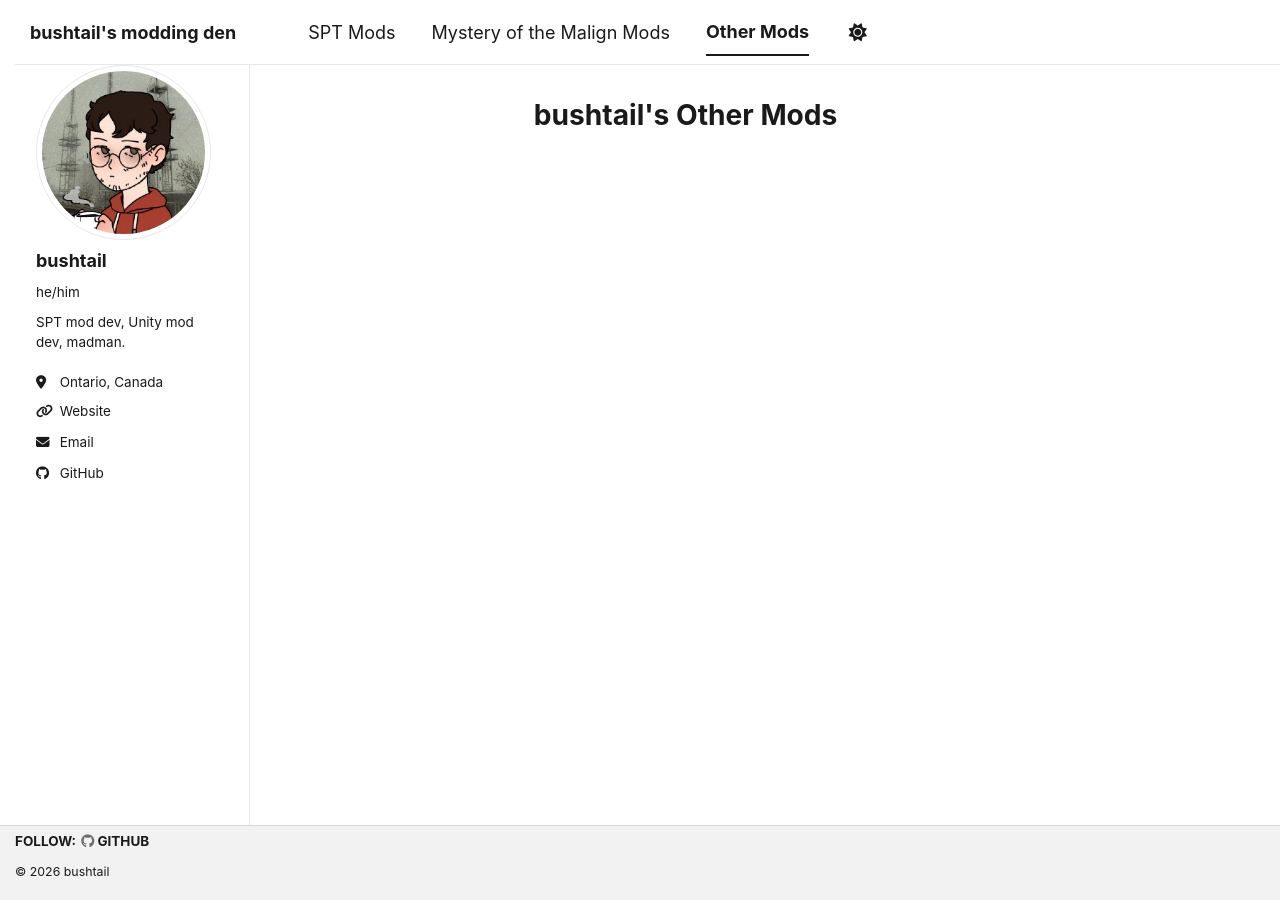
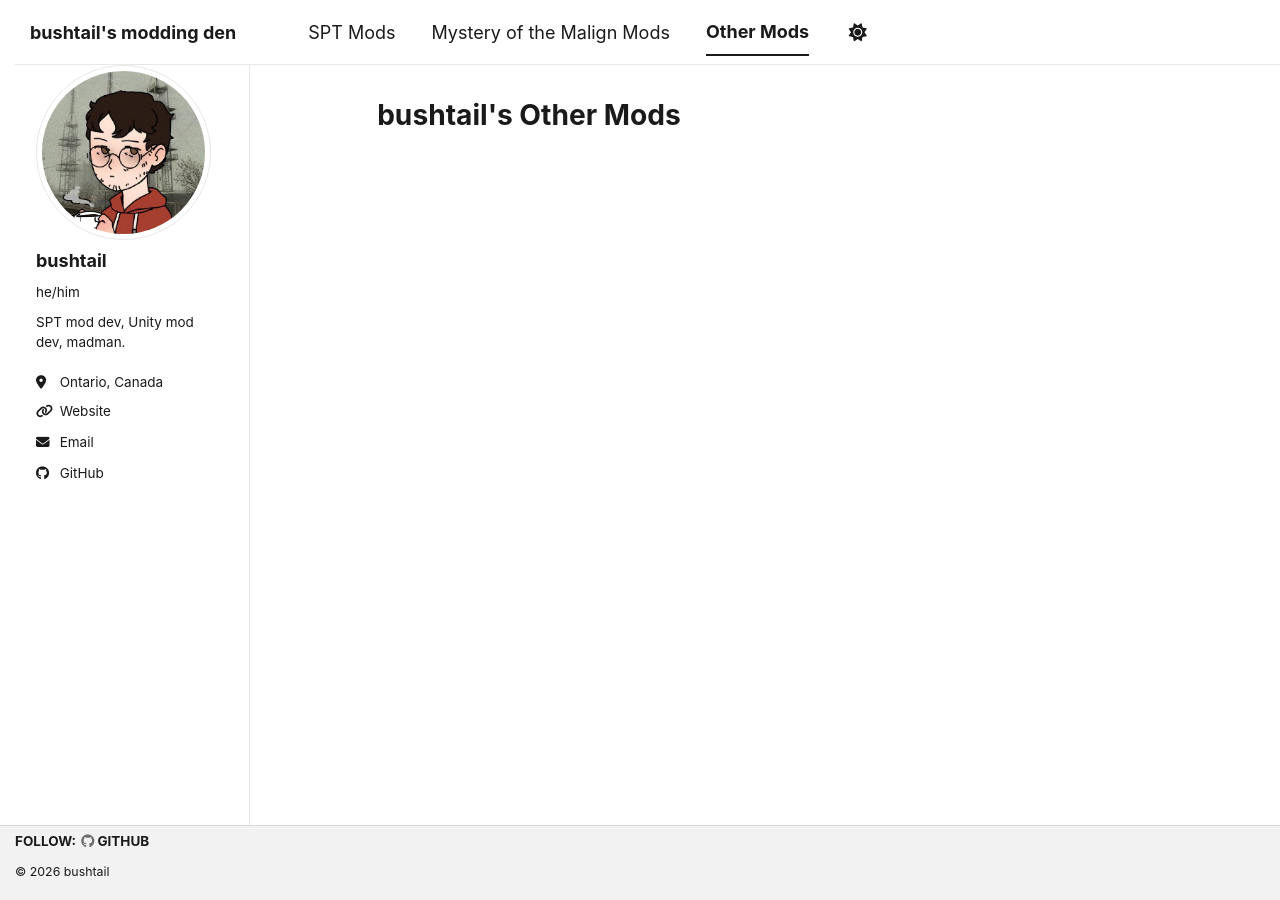
Before and after one commit to bushtail/bushtail.ca, a Jekyll site: the page built from _pages/other.md, in a window 1280 px wide. Built offline with Jekyll 4.4.1, drawn with Linux system fonts in a browser that asks for light colours; a style sheet for code colours, icons or effects is not loaded.

Commit message:
more feet

```diff
--- a/assets/css/main.scss
+++ b/assets/css/main.scss
@@ -101,3 +101,7 @@
     margin: 0 !important;
     padding-left: 15px !important;
 }
+
+.archive {
+    float: left !important;
+}
```
